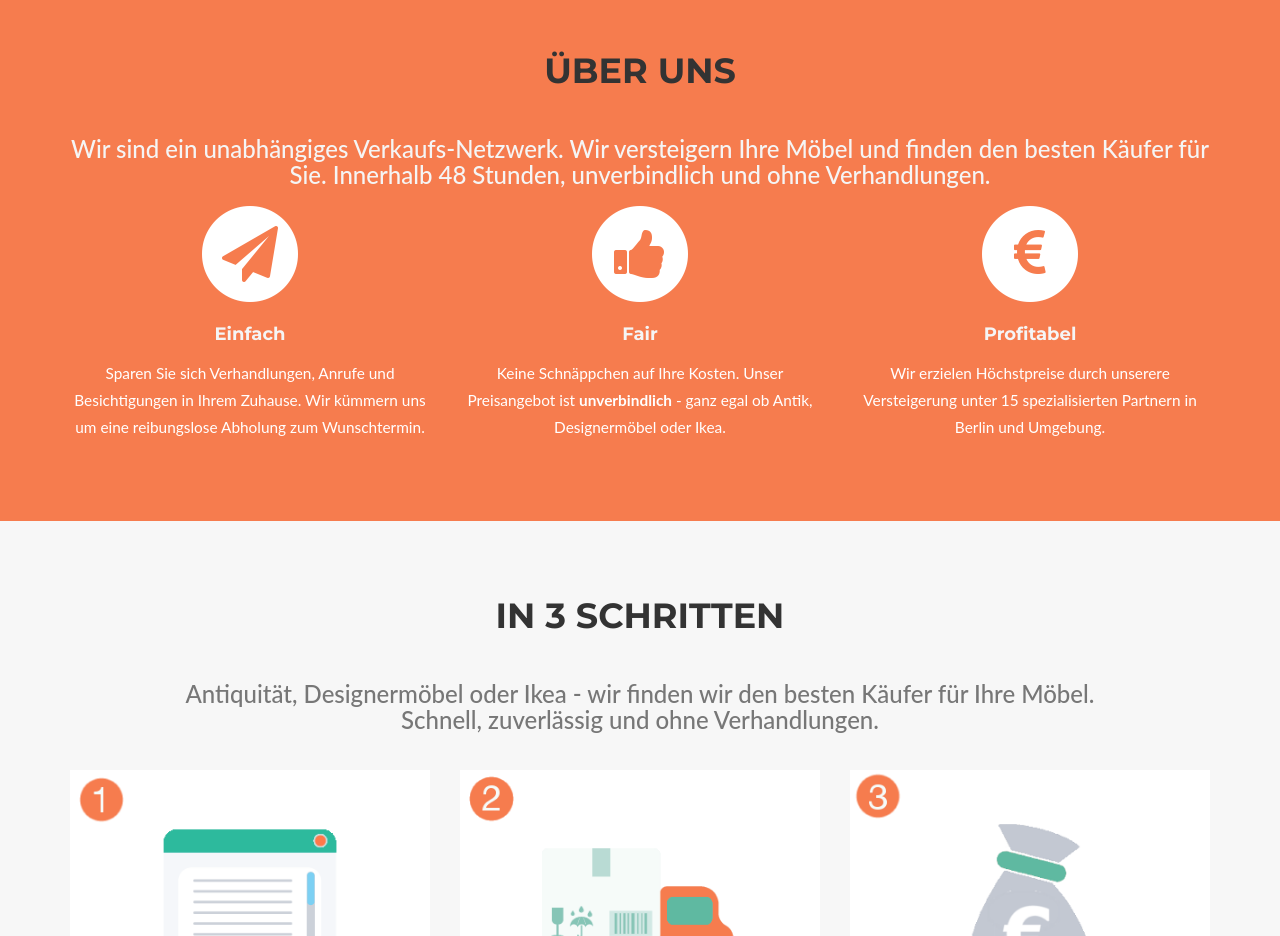
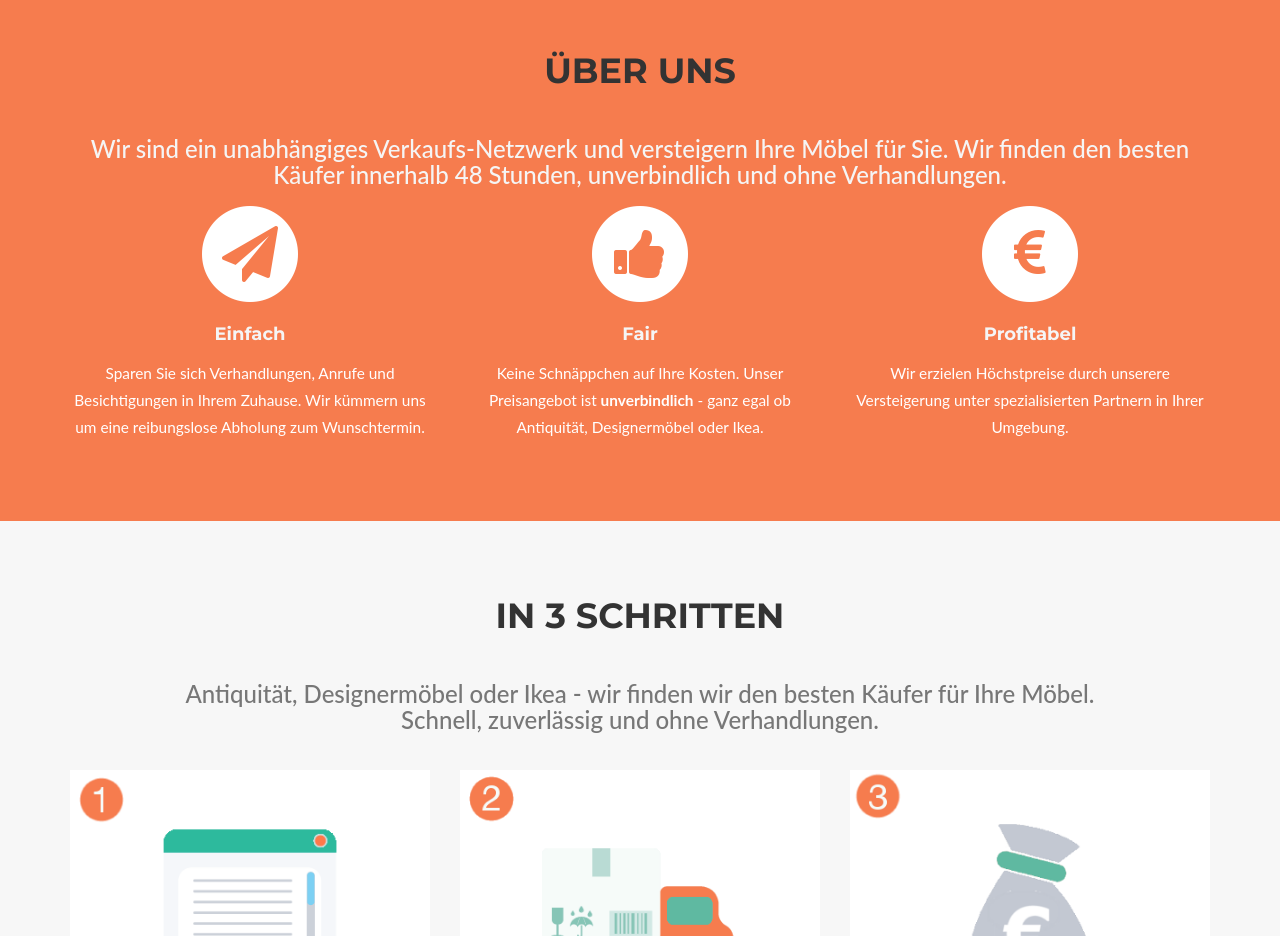
Before and after one commit to jjjhammer/wirkaufenmoebel, a plain HTML site: page index.html in a window 1280 px wide. Shown: the part 900-1836 px from the top of the page. Drawn offline with nearby package versions, Linux system fonts and the light colour scheme; a script that the page names is missing; files whose address does not match are found by name; a web font is replaced by a local one.

Commit message:
copy changes

```diff
--- a/index.html
+++ b/index.html
@@ -131,7 +131,7 @@
                 <div class="row">
                     <div class="col-lg-12 text-center">
                         <h2 class="section-heading">Über uns</h2>
-                        <h3 class="section-subheading text-muted" style="color:#F5F5F5">Wir sind ein unabhängiges Verkaufs-Netzwerk. Wir versteigern Ihre Möbel und finden den besten Käufer für Sie. Innerhalb 48 Stunden, unverbindlich und ohne Verhandlungen.
+                        <h3 class="section-subheading text-muted" style="color:#F5F5F5">Wir sind ein unabhängiges Verkaufs-Netzwerk und versteigern Ihre Möbel für Sie. Wir finden den besten Käufer innerhalb 48 Stunden, unverbindlich und ohne Verhandlungen.
                         </h3>
                     </div>
                 </div>
@@ -153,7 +153,7 @@
                         </span>
                         <h4 class="service-heading" style="color:#F5F5F5">Fair</h4>
                         <p class="text-muted" style="color:#fff">
-                             Keine Schnäppchen auf Ihre Kosten. Unser Preisangebot ist <b>unverbindlich</b> - ganz egal ob Antik, Designermöbel oder Ikea.
+                             Keine Schnäppchen auf Ihre Kosten. Unser Preisangebot ist <b>unverbindlich</b> - ganz egal ob Antiquität, Designermöbel oder Ikea.
                         </p>
                     </div>
                     <div class="col-md-4">
@@ -162,7 +162,7 @@
                             <i class="fa fa-euro fa-stack-1x fa-inverse" style="color:#f67c4e"></i>
                         </span>
                         <h4 class="service-heading" style="color:#F5F5F5">Profitabel</h4>
-                        <p class="text-muted" style="color:#fff">                                                 Wir erzielen Höchstpreise durch unserere Versteigerung unter 15 spezialisierten Partnern in Berlin und Umgebung. </p>
+                        <p class="text-muted" style="color:#fff">                                                 Wir erzielen Höchstpreise durch unserere Versteigerung unter spezialisierten Partnern in Ihrer Umgebung. </p>
                     </div>
                 </div>
             </div>
```
